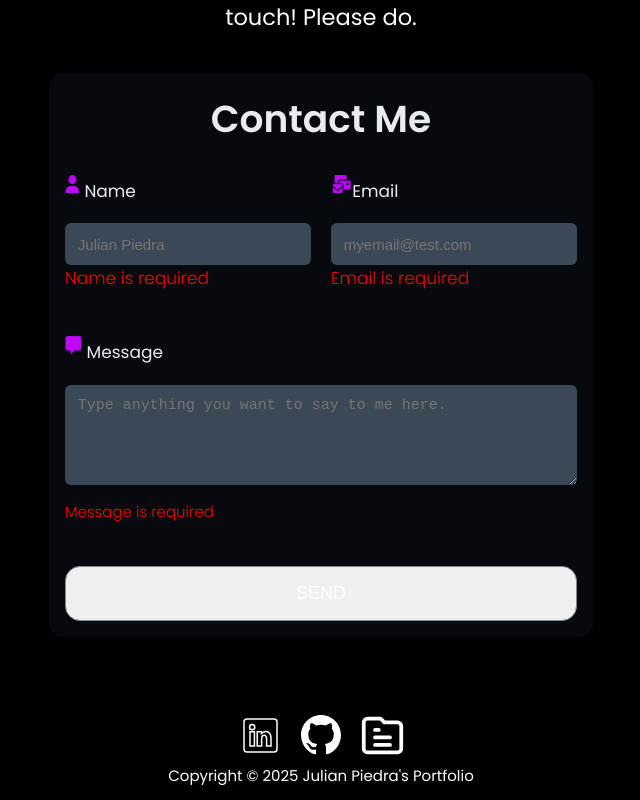
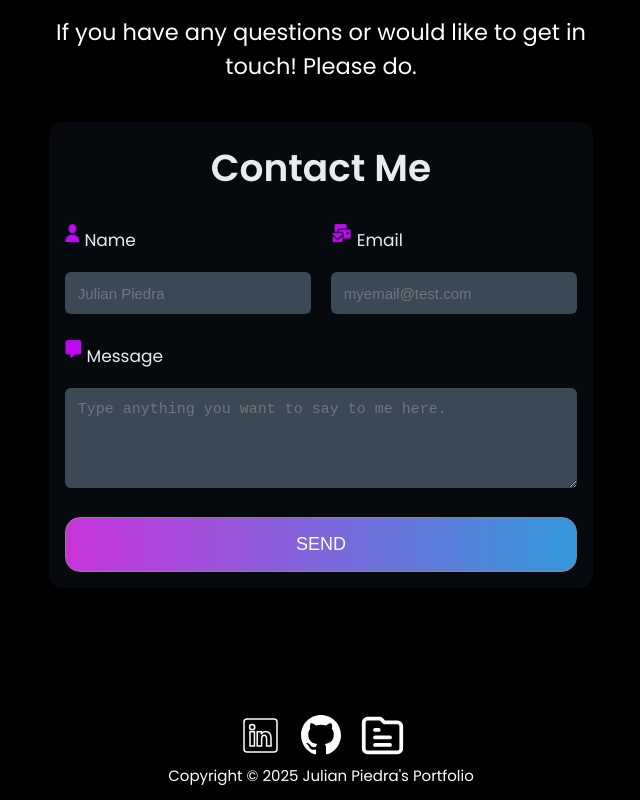
Before and after one commit to JulianPiedra/Portfolio, a React (Vite) app: page / in a window 1280 px wide. Shown: the part 3300-4100 px from the top of the page, without its empty margins (319-959 px from the left). Built offline with nearby package versions, Linux system fonts and the light colour scheme.

Commit message:
Contact me form styles

```diff
--- a/src/components/contactMe.tsx
+++ b/src/components/contactMe.tsx
@@ -154,12 +154,12 @@ function ContactMe() {
                             onChange={handleChange}
                             onBlur={handleBlur}
                         />
-                        <label className="errorMessage">{errors.name}</label>
+                        {touched.name && errors.name && <label className="errorMessage">{errors.name}</label>}
                     </div>
 
                     {/* Email input field */}
                     <div className="inputContainer">
-                        <label htmlFor="email"><FontAwesomeIcon icon={faMailBulk} bounce style={{ color: '#BE09F5' }} className="icon" />{t('email')}</label>
+                        <label htmlFor="email"><FontAwesomeIcon icon={faMailBulk} bounce style={{ color: '#BE09F5' }} className="icon" /> {t('email')}</label>
                         <input
                             type="text"
                             id="email"
@@ -169,7 +169,7 @@ function ContactMe() {
                             onChange={handleChange}
                             onBlur={handleBlur}
                         />
-                        <label className="errorMessage">{errors.email}</label>
+                        {touched.email && errors.email && <label className="errorMessage">{errors.email}</label>}
                     </div>
                 </div>
                 {/* Message textarea */}
@@ -183,7 +183,7 @@ function ContactMe() {
                         onChange={handleChange}
                         onBlur={handleBlur}
                     ></textarea>
-                   <p className="errorMessage">{errors.message}</p>
+                   {touched.message && errors.message && <p className="errorMessage">{errors.message}</p>}
                 </div>
 
                 {/* Submit button */}
--- a/src/css/contactMe.css
+++ b/src/css/contactMe.css
@@ -34,7 +34,7 @@
 
 .contactMeForm button {
     /* degradation */
-    background-color: linear-gradient(#c834db, #3498db);
+    background: linear-gradient(to right, #c834db, #3498db);
     border: 1px solid #888;
     border-radius: 15px;
     color: #fff;
```
